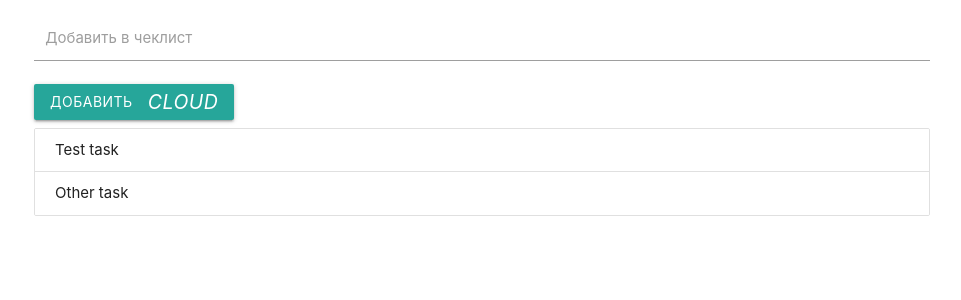
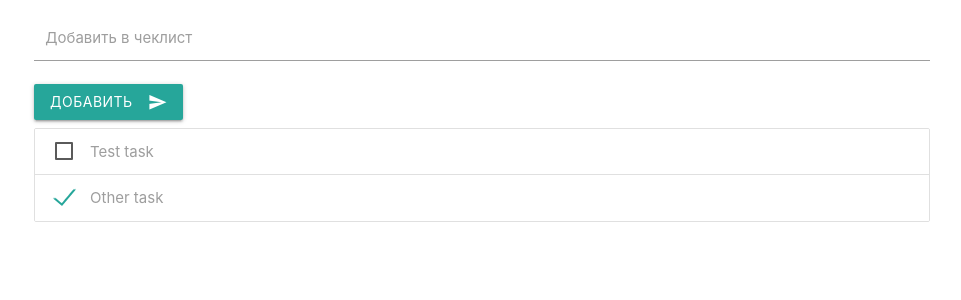
Before and after one commit to kskonovalov/Travel-checklist, a React (Create React App) app: page / in a window 1280 px wide. Shown: the top 300 px of the page, without its empty margins (158-1119 px from the left). Built offline with nearby package versions, Linux system fonts and the light colour scheme.

Commit message:
add: addTask

```diff
--- a/public/index.html
+++ b/public/index.html
@@ -24,6 +24,8 @@
       work correctly both with client-side routing and a non-root public URL.
       Learn how to configure a non-root public URL by running `npm run build`.
     -->
+    <link href="https://fonts.googleapis.com/icon?family=Material+Icons"
+          rel="stylesheet">
     <title>Traveller checklist</title>
   </head>
   <body>
--- a/src/App.tsx
+++ b/src/App.tsx
@@ -1,12 +1,8 @@
 import React from 'react';
 import 'materialize-css';
-import {
-  TextInput,
-  Collection,
-  CollectionItem,
-  Button,
-  Icon,
-} from 'react-materialize';
+import { Collection, CollectionItem, Checkbox } from 'react-materialize';
+
+import AddTask from './components/AddTask';
 
 type Task = {
   id: number;
@@ -30,16 +26,20 @@ const App: React.FC = () => {
 
   return (
     <div className="container">
-      <TextInput id="TextInput-4" label="Добавить в чеклист" />
-      <Button node="button" waves="light">
-        Добавить
-        <Icon right>cloud</Icon>
-      </Button>
+      <AddTask />
       <Collection>
         {tasks.map((item) => {
           return (
             <CollectionItem key={item.id} href="">
-              {item.text}
+              <Checkbox
+                checked={item.done}
+                id={`checkbox-${item.id}`}
+                label={item.text}
+                value={item.text}
+                onChange={(e) => {
+                  console.log(e.target);
+                }}
+              />
             </CollectionItem>
           );
         })}
--- /dev/null
+++ b/src/components/AddTask.tsx
@@ -0,0 +1,16 @@
+import React from 'react';
+import { Button, Icon, TextInput } from 'react-materialize';
+
+const AddTask: React.FC = () => {
+  return (
+    <>
+      <TextInput id="TextInput-4" label="Добавить в чеклист" />
+      <Button node="button" waves="light">
+        Добавить
+        <Icon right>send</Icon>
+      </Button>
+    </>
+  );
+};
+
+export default AddTask;
```
Also changed, not shown: package.json (+8 -8 lines), 1 other file (tests, documents, lock files or other folders).
